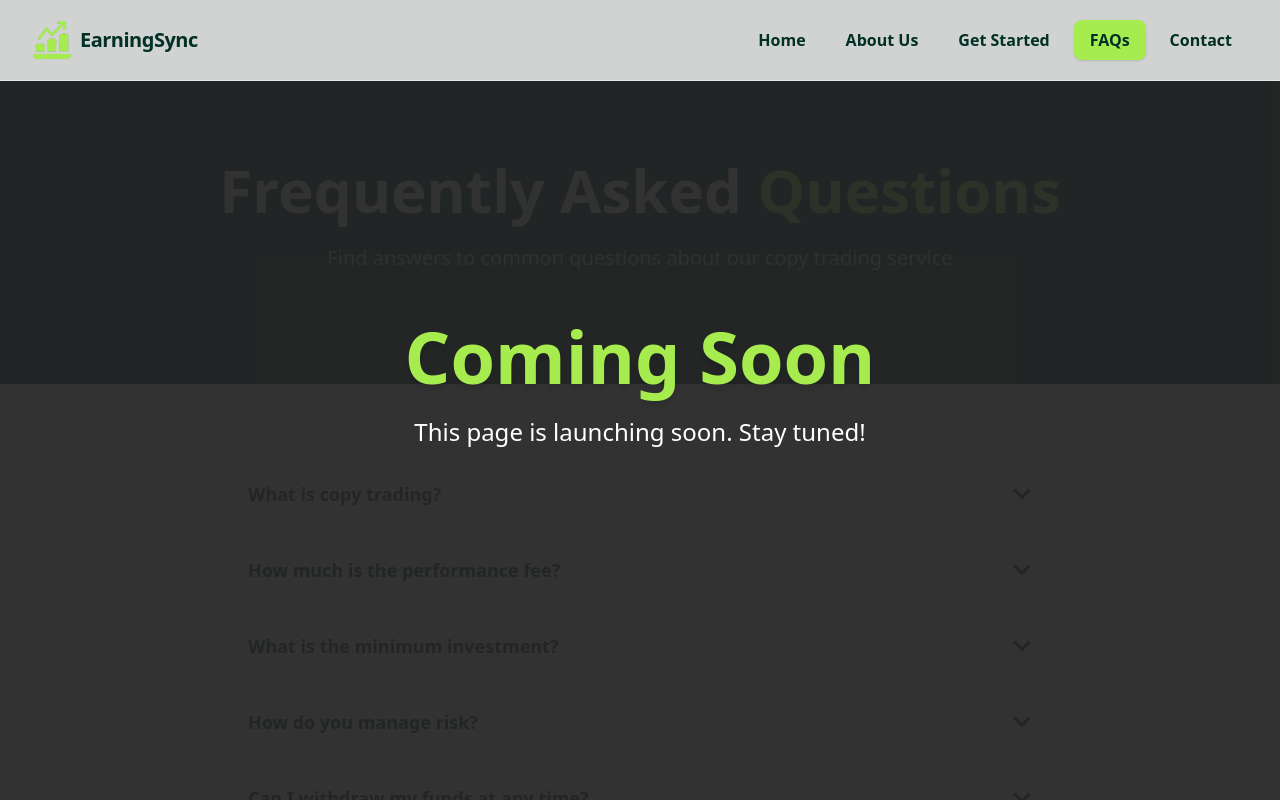
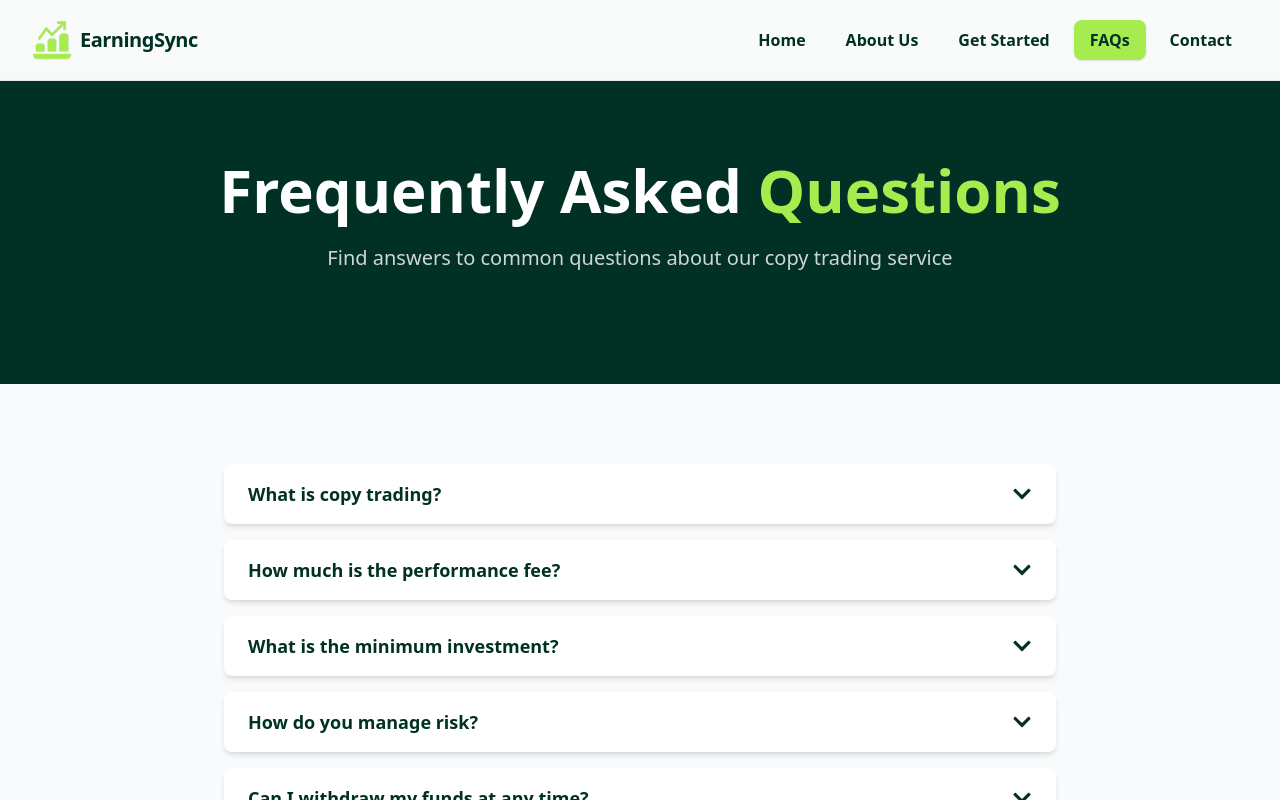
Before and after one commit to Suhaib5333/earning-sync, a React (Vite) app: page /faq in a window 1280 px wide. Shown: the top 800 px of the page. Built offline with nearby package versions, Linux system fonts and the light colour scheme; the HTML template or start-up script is replaced by a standard one.

Commit message:
refactored coming soon into a component

```diff
--- /dev/null
+++ b/src/components/ComingSoon.jsx
@@ -0,0 +1,20 @@
+import React from "react";
+import { motion } from "framer-motion";
+
+const ComingSoon = () => (
+  <div className="fixed inset-0 z-30 flex flex-col items-center justify-center bg-black/80">
+    <motion.h1
+      initial={{ opacity: 0, scale: 0.95 }}
+      animate={{ opacity: 1, scale: 1 }}
+      transition={{ duration: 0.6, ease: "easeOut" }}
+      className="text-5xl md:text-7xl font-extrabold text-[#a7ec4f] mb-6 drop-shadow-lg text-center"
+    >
+      Coming Soon
+    </motion.h1>
+    <p className="text-xl md:text-2xl text-white mb-8 text-center max-w-xl">
+      This page is launching soon. Stay tuned!
+    </p>
+  </div>
+);
+
+export default ComingSoon;
--- a/src/pages/Contact.jsx
+++ b/src/pages/Contact.jsx
@@ -1,27 +1,14 @@
 import React from "react";
 import { motion } from "framer-motion";
 import { FaEnvelope, FaTelegram, FaTwitter } from "react-icons/fa";
+import ComingSoon from "../components/ComingSoon";
 
 const Contact = () => {
   return (
     <div className="min-h-screen relative">
-      {/* Coming Soon Overlay (centered on the screen, covers entire page) */}
-      <div className="fixed inset-0 z-30 flex flex-col items-center justify-center bg-black/80">
-        <motion.h1
-          initial={{ opacity: 0, scale: 0.95 }}
-          animate={{ opacity: 1, scale: 1 }}
-          transition={{ duration: 0.6, ease: "easeOut" }}
-          className="text-5xl md:text-7xl font-extrabold text-[#a7ec4f] mb-6 drop-shadow-lg text-center"
-        >
-          Coming Soon
-        </motion.h1>
-        <p className="text-xl md:text-2xl text-white mb-8 text-center max-w-xl">
-          This page is launching soon. Stay tuned!
-        </p>
-      </div>
+      {/* Coming Soon Overlay */}
+      <ComingSoon />
 
-      {/* Existing Content (dimmed and unclickable) */}
-      <div className="pointer-events-none opacity-30 select-none">
       {/* Hero Section */}
       <section className="bg-[#013024] text-white py-20">
         <div className="max-w-7xl mx-auto px-4 sm:px-6 lg:px-8">
@@ -149,14 +136,12 @@ const Contact = () => {
               Our Support Hours
             </h2>
             <p className="text-xl text-gray-600">
-                We're available 24/7 to assist you with any questions or
-                concerns
+              We're available 24/7 to assist you with any questions or concerns
             </p>
           </div>
         </div>
       </section>
     </div>
-    </div>
   );
 };
 
--- a/src/pages/FAQ.jsx
+++ b/src/pages/FAQ.jsx
@@ -1,6 +1,7 @@
 import React, { useState } from "react";
 import { motion } from "framer-motion";
 import { FaChevronDown } from "react-icons/fa";
+import ComingSoon from "../components/ComingSoon";
 
 const FAQ = () => {
   const [openIndex, setOpenIndex] = useState(null);
@@ -51,22 +52,8 @@ const FAQ = () => {
   return (
     <div className="min-h-screen relative">
       {/* Coming Soon Overlay (centered on the screen) */}
-      <div className="fixed inset-0 z-30 flex flex-col items-center justify-center bg-black/80">
-        <motion.h1
-          initial={{ opacity: 0, scale: 0.95 }}
-          animate={{ opacity: 1, scale: 1 }}
-          transition={{ duration: 0.6, ease: "easeOut" }}
-          className="text-5xl md:text-7xl font-extrabold text-[#a7ec4f] mb-6 drop-shadow-lg text-center"
-        >
-          Coming Soon
-        </motion.h1>
-        <p className="text-xl md:text-2xl text-white mb-8 text-center max-w-xl">
-          This page is launching soon. Stay tuned!
-        </p>
-      </div>
+      {/* <ComingSoon /> */}
 
-      {/* Existing Content (dimmed and unclickable) */}
-      <div className="pointer-events-none opacity-30 select-none">
       {/* Hero Section */}
       <section className="bg-[#013024] text-white py-20">
         <div className="max-w-7xl mx-auto px-4 sm:px-6 lg:px-8">
@@ -77,8 +64,7 @@ const FAQ = () => {
             className="text-center"
           >
             <h1 className="text-4xl md:text-6xl font-bold mb-6">
-                Frequently Asked{" "}
-                <span className="text-[#a7ec4f]">Questions</span>
+              Frequently Asked <span className="text-[#a7ec4f]">Questions</span>
             </h1>
             <p className="text-xl mb-8 text-gray-300">
               Find answers to common questions about our copy trading service
@@ -97,8 +83,7 @@ const FAQ = () => {
                 className="bg-white rounded-lg shadow-md overflow-hidden"
                 initial={false}
                 animate={{
-                    backgroundColor:
-                      openIndex === index ? "#f8f9fa" : "#ffffff",
+                  backgroundColor: openIndex === index ? "#f8f9fa" : "#ffffff",
                 }}
               >
                 <button
@@ -150,7 +135,6 @@ const FAQ = () => {
         </div>
       </section>
     </div>
-    </div>
   );
 };
 
--- a/src/pages/GetStarted.jsx
+++ b/src/pages/GetStarted.jsx
@@ -6,27 +6,13 @@ import {
   FaChartLine,
   FaMoneyBillWave,
 } from "react-icons/fa";
+import ComingSoon from "../components/ComingSoon";
 
 const GetStarted = () => {
   return (
     <div className="min-h-screen relative">
-      {/* Coming Soon Overlay (centered on the screen, covers entire page) */}
-      <div className="fixed inset-0 z-30 flex flex-col items-center justify-center bg-black/80">
-        <motion.h1
-          initial={{ opacity: 0, scale: 0.95 }}
-          animate={{ opacity: 1, scale: 1 }}
-          transition={{ duration: 0.6, ease: "easeOut" }}
-          className="text-5xl md:text-7xl font-extrabold text-[#a7ec4f] mb-6 drop-shadow-lg text-center"
-        >
-          Coming Soon
-        </motion.h1>
-        <p className="text-xl md:text-2xl text-white mb-8 text-center max-w-xl">
-          This page is launching soon. Stay tuned!
-        </p>
-      </div>
-
-      {/* Existing Content (dimmed and unclickable) */}
-      <div className="pointer-events-none opacity-30 select-none">
+      {/* Coming Soon Overlay */}
+      <ComingSoon />
       {/* Hero Section */}
       <section className="bg-[#013024] text-white py-20">
         <div className="max-w-7xl mx-auto px-4 sm:px-6 lg:px-8">
@@ -57,9 +43,7 @@ const GetStarted = () => {
             >
               <div className="flex items-center mb-4">
                 <FaUserPlus className="w-8 h-8 text-[#013024] mr-4" />
-                  <h3 className="text-2xl font-semibold">
-                    1. Create an Account
-                  </h3>
+                <h3 className="text-2xl font-semibold">1. Create an Account</h3>
               </div>
               <p className="text-gray-600 mb-4">
                 Sign up for an Exness trading account if you haven't already
@@ -90,8 +74,7 @@ const GetStarted = () => {
                 <h3 className="text-2xl font-semibold">3. Start Copying</h3>
               </div>
               <p className="text-gray-600 mb-4">
-                  Set your copy trading parameters and begin following our
-                  trades
+                Set your copy trading parameters and begin following our trades
               </p>
               <button className="btn-primary">Copy Trading Guide</button>
             </motion.div>
@@ -113,7 +96,6 @@ const GetStarted = () => {
         </div>
       </section>
     </div>
-    </div>
   );
 };
 
```
Lines whose indentation alone changed are shown as unchanged.
